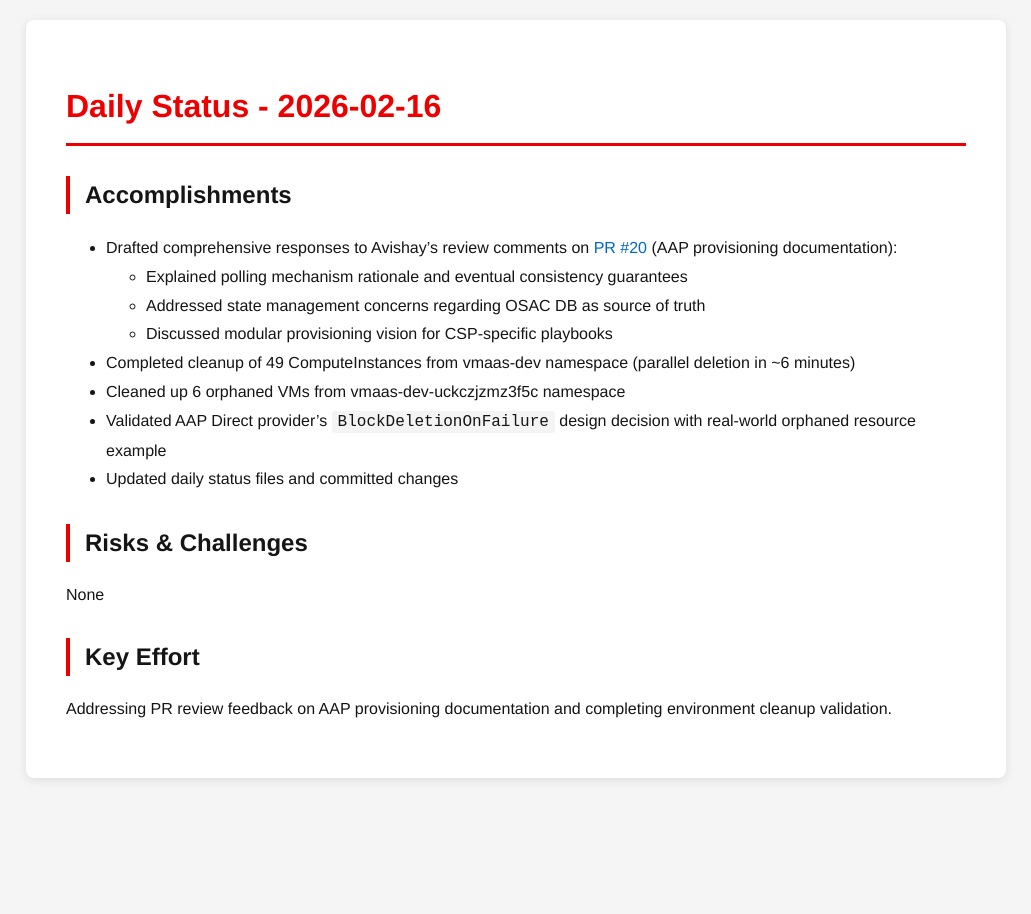
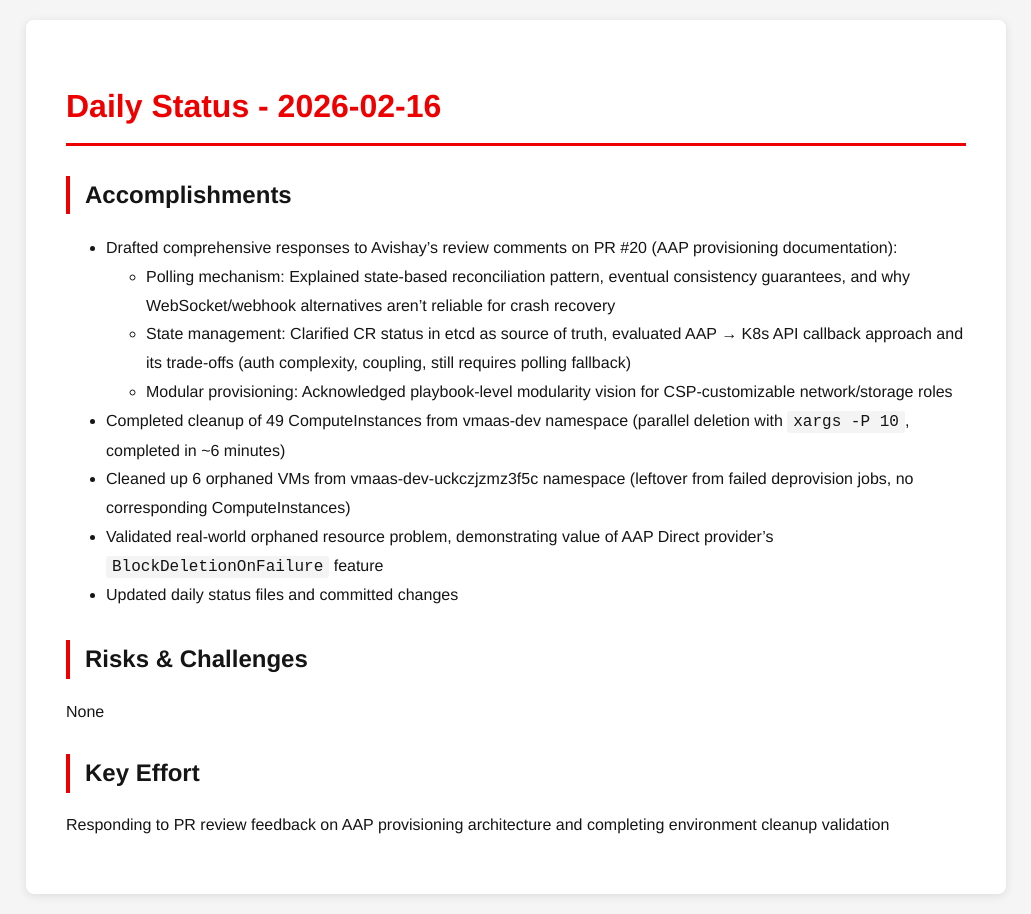
Before and after one commit to tzvatot/daily-status, a Jekyll site: the page built from 2026-02-16.md, in a window 1280 px wide. Shown: the whole page, without its empty margins (124-1155 px from the left). Built offline with Jekyll 4.4.1, drawn with Linux system fonts in a browser that asks for light colours.

Commit message:
Daily status update - 2026-02-16

```diff
--- a/2026-02-16.md
+++ b/2026-02-16.md
@@ -8,13 +8,13 @@ date: 2026-02-16
 
 ## Accomplishments
 
-- Drafted comprehensive responses to Avishay's review comments on [PR #20](https://github.com/osac-project/docs/pull/20) (AAP provisioning documentation):
-  - Explained polling mechanism rationale and eventual consistency guarantees
-  - Addressed state management concerns regarding OSAC DB as source of truth
-  - Discussed modular provisioning vision for CSP-specific playbooks
-- Completed cleanup of 49 ComputeInstances from vmaas-dev namespace (parallel deletion in ~6 minutes)
-- Cleaned up 6 orphaned VMs from vmaas-dev-uckczjzmz3f5c namespace
-- Validated AAP Direct provider's `BlockDeletionOnFailure` design decision with real-world orphaned resource example
+- Drafted comprehensive responses to Avishay's review comments on PR #20 (AAP provisioning documentation):
+  - Polling mechanism: Explained state-based reconciliation pattern, eventual consistency guarantees, and why WebSocket/webhook alternatives aren't reliable for crash recovery
+  - State management: Clarified CR status in etcd as source of truth, evaluated AAP → K8s API callback approach and its trade-offs (auth complexity, coupling, still requires polling fallback)
+  - Modular provisioning: Acknowledged playbook-level modularity vision for CSP-customizable network/storage roles
+- Completed cleanup of 49 ComputeInstances from vmaas-dev namespace (parallel deletion with `xargs -P 10`, completed in ~6 minutes)
+- Cleaned up 6 orphaned VMs from vmaas-dev-uckczjzmz3f5c namespace (leftover from failed deprovision jobs, no corresponding ComputeInstances)
+- Validated real-world orphaned resource problem, demonstrating value of AAP Direct provider's `BlockDeletionOnFailure` feature
 - Updated daily status files and committed changes
 
 ## Risks & Challenges
@@ -23,4 +23,4 @@ None
 
 ## Key Effort
 
-Addressing PR review feedback on AAP provisioning documentation and completing environment cleanup validation.
+Responding to PR review feedback on AAP provisioning architecture and completing environment cleanup validation
```
